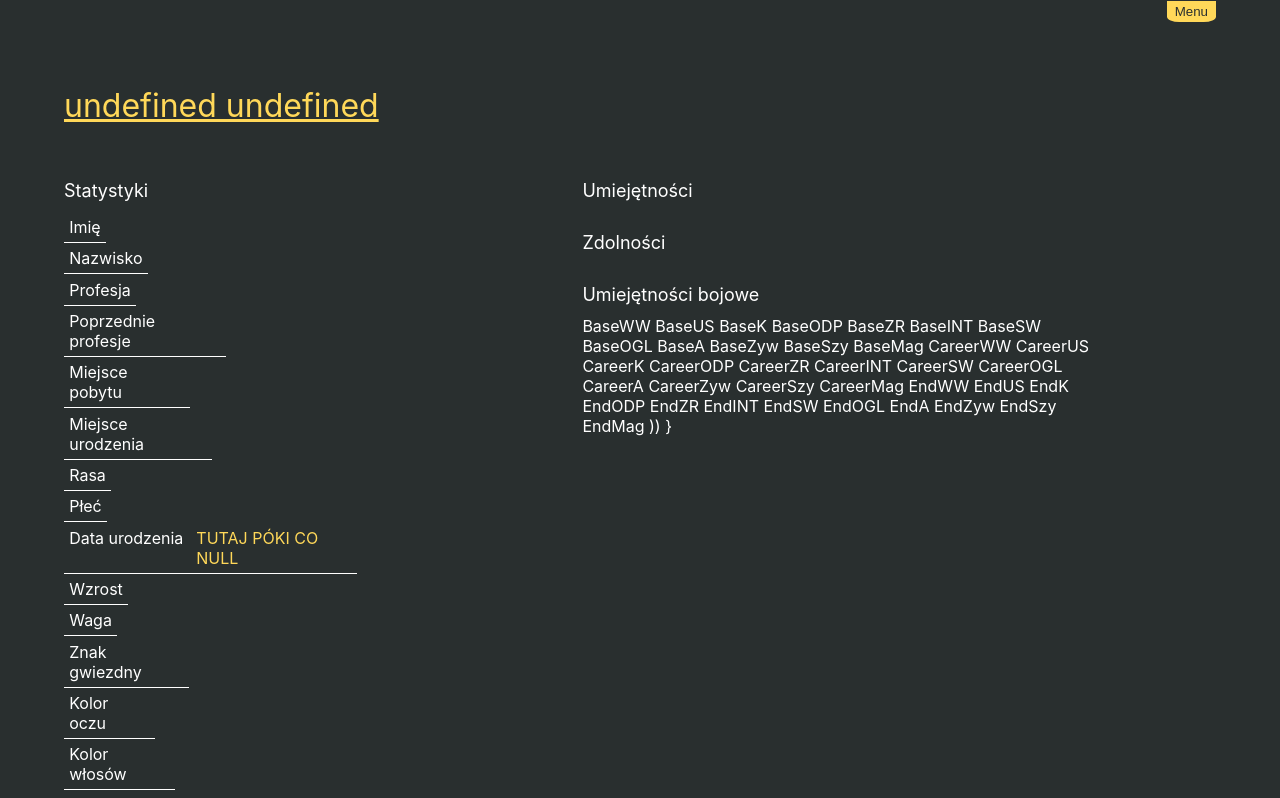
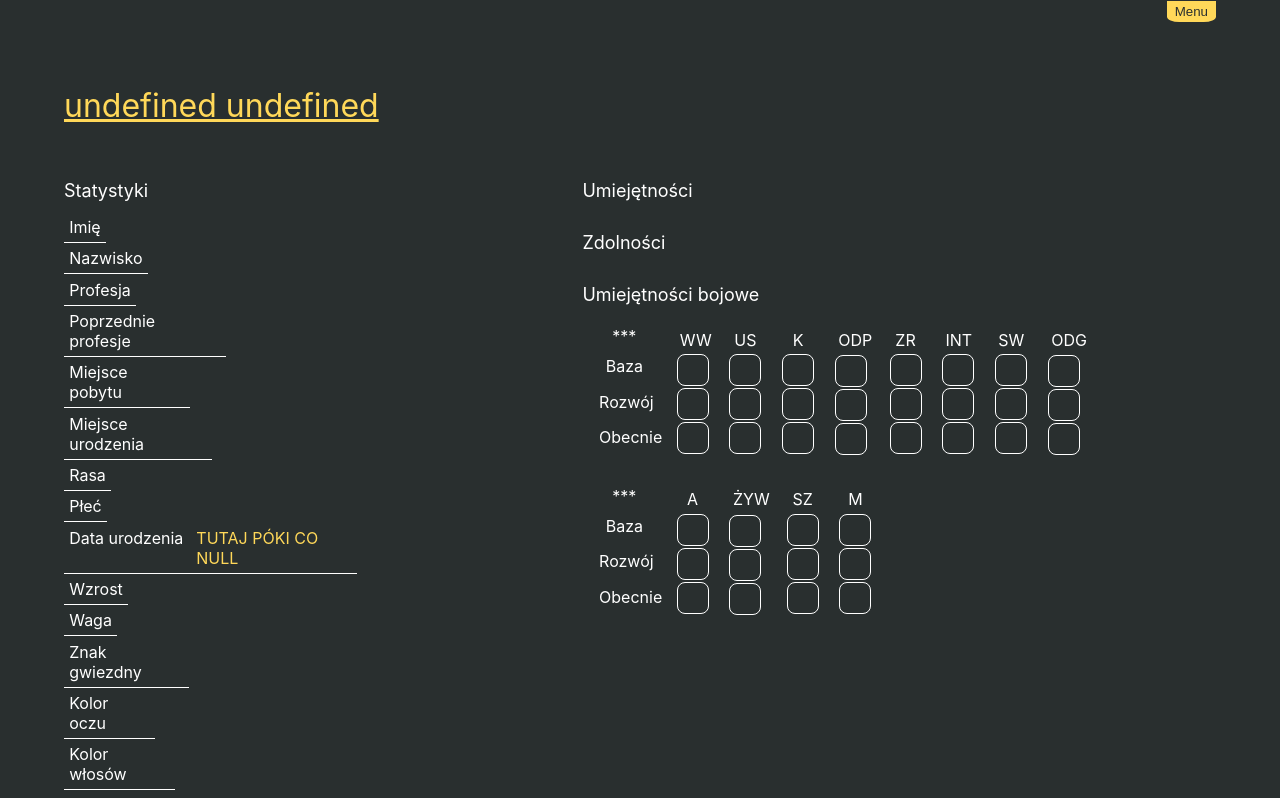
Before and after one commit to MaciejGrochowski/PRI, a React (Create React App) app in the folder Frontend/: page /characterDetails in a window 1280 px wide. Shown: the top 798 px of the page. Built offline with nearby package versions, Linux system fonts and the light colour scheme.

Commit message:
some style od menu, generator details button

```diff
--- a/Frontend/src/components/CharacterDetails/CharacterDetailsCombatStatsView.jsx
+++ b/Frontend/src/components/CharacterDetails/CharacterDetailsCombatStatsView.jsx
@@ -1,4 +1,15 @@
 import React from "react";
+import grid from "../../styles/grid.css";
+
+const mygrid = {
+        width: '30px',
+        height: "30px",
+        border: 'solid 1px white',
+        borderRadius: '25%',
+        marginBotton: '5%',
+        marginTop:'5%',
+        textAlign: 'center',
+};
 
 class CharacterDetailsCombatStatsView extends React.Component {
 
@@ -8,53 +19,116 @@ class CharacterDetailsCombatStatsView extends React.Component {
             <div>
                 <div className = "sub-title">{title}</div>
 
-                <span>BaseWW </span> <span>{data.baseWeaponSkills}</span>
-                <span>BaseUS </span> <span>{data.baseBallisticSkills}</span>
-                <span>BaseK </span> <span>{data.baseStrength}</span>
-                <span>BaseODP </span> <span>{data.baseToughness}</span>
-                <span>BaseZR </span> <span>{data.baseAgility}</span>
-                <span>BaseINT </span> <span>{data.baseIntelligence}</span>
-                <span>BaseSW </span> <span>{data.baseWillPower}</span>
-                <span>BaseOGL </span> <span>{data.baseFellowship}</span>
-                <span>BaseA </span> <span>{data.baseAttacks}</span>
-                <span>BaseZyw </span> <span>{data.baseWounds}</span>
-                <span>BaseSzy </span> <span>{data.baseMovement}</span>
-                <span>BaseMag </span> <span>{data.baseMagic}</span>
-
-
-                <span>CareerWW </span> <span>{data.careerWeaponSkills}</span>
-                <span>CareerUS </span> <span>{data.careerBallisticSkills}</span>
-                <span>CareerK </span> <span>{data.careerStrength}</span>
-                <span>CareerODP </span> <span>{data.careerToughness}</span>
-                <span>CareerZR </span> <span>{data.careerAgility}</span>
-                <span>CareerINT </span> <span>{data.careerIntelligence}</span>
-                <span>CareerSW </span> <span>{data.careerWillPower}</span>
-                <span>CareerOGL </span> <span>{data.careerFellowship}</span>
-                <span>CareerA </span> <span>{data.careerAttacks}</span>
-                <span>CareerZyw </span> <span>{data.careerWounds}</span>
-                <span>CareerSzy </span> <span>{data.careerMovement}</span>
-                <span>CareerMag </span> <span>{data.careerMagic}</span>
-
-                <span>EndWW </span> <span>{data.endWeaponSkills}</span>
-                <span>EndUS </span> <span>{data.endBallisticSkills}</span>
-                <span>EndK </span> <span>{data.endStrength}</span>
-                <span>EndODP </span> <span>{data.endToughness}</span>
-                <span>EndZR </span> <span>{data.endAgility}</span>
-                <span>EndINT </span> <span>{data.endIntelligence}</span>
-                <span>EndSW </span> <span>{data.endWillPower}</span>
-                <span>EndOGL </span> <span>{data.endFellowship}</span>
-                <span>EndA </span> <span>{data.endAttacks}</span>
-                <span>EndZyw </span> <span>{data.endWounds}</span>
-                <span>EndSzy </span> <span>{data.endMovement}</span>
-                <span>EndMag </span> <span>{data.endMagic}</span>
+                <div className = "block-grid">
+                    <div className = "grid">
+                        <div className="grid-column">
+                            <div className="title-column"> ***</div>
+                            <div className = "grid-name-element">Baza</div>
+                            <div className = "grid-name-element">Rozwój</div>
+                            <div className = "grid-name-element">Obecnie</div>
+                        </div>
+                        <div className="grid-column">
+                            <div className = "grid-name-element title-column">WW</div>
+                            <div className = "grid-element" style= {mygrid}>{data.baseWeaponSkills}</div>
+                            <div className = "grid-element" style= {mygrid}>{data.carrerWeaponSkills}</div>
+                            <div className = "grid-element" style= {mygrid}>{data.endWeaponSkills}</div>
+                        </div>
+                        <div className="grid-column">
+                            <div className = "grid-name-element title-column">US</div>
+                            <div className = "grid-element" style= {mygrid}>{data.baseBallisticSkills}</div>
+                            <div className = "grid-element" style= {mygrid}>{data.carrerBallisticSkills}</div>
+                            <div className = "grid-element" style= {mygrid}>{data.endBallisticSkills}</div>
+                        </div>
+                        <div className="grid-column">
+                            <div className = "grid-name-element title-column">K</div>
+                            <div className = "grid-element" style= {mygrid}>{data.baseStrength}</div>
+                            <div className = "grid-element" style= {mygrid}>{data.carrerStrength}</div>
+                            <div className = "grid-element" style= {mygrid}>{data.endStrength}</div>
+                        </div>
+                        <div className="grid-column">
+                            <div className = "grid-name-element title-column">ODP</div>
+                            <div className = "grid-element"style= {mygrid}>{data.baseToughness}</div>
+                            <div className = "grid-element" style= {mygrid}>{data.carrerToughness}</div>
+                            <div className = "grid-element" style= {mygrid}>{data.endToughness}</div>
+                        </div>
+                        <div className="grid-column">
+                            <div className = "grid-name-element title-column">ZR</div>
+                            <div className = "grid-element"style= {mygrid}>{data.baseAgility}</div>
+                            <div className = "grid-element" style= {mygrid}>{data.carrerAgility}</div>
+                            <div className = "grid-element" style= {mygrid}>{data.endAgility}</div>
+                        </div>
+                        <div className="grid-column">
+                            <div className = "grid-name-element title-column">INT</div>
+                            <div className = "grid-element"style= {mygrid}>{data.baseIntelligence}</div>
+                            <div className = "grid-element" style= {mygrid}>{data.carrerIntelligence}</div>
+                            <div className = "grid-element" style= {mygrid}>{data.endIntelligence}</div>
+                        </div>
+                        <div className="grid-column">
+                            <div className = "grid-name-element title-column">SW</div>
+                            <div className = "grid-element"style= {mygrid}>{data.baseWillPower}</div>
+                            <div className = "grid-element" style= {mygrid}>{data.carrerWillPower}</div>
+                            <div className = "grid-element" style= {mygrid}>{data.endWillPower}</div>
+                        </div>
+                        <div className="grid-column">
+                            <div className = "grid-name-element title-column">ODG</div>
+                            <div className = "grid-element"style= {mygrid}>{data.baseFellowship}</div>
+                            <div className = "grid-element" style= {mygrid}>{data.carrerFellowship}</div>
+                            <div className = "grid-element" style= {mygrid}>{data.endFellowship}</div>
+                        </div>
+                        </div>
+                    </div>
+                    <div className="block-grid">
+                    <div className = "grid">
+                    <div className="grid-column">
+                            <div className="title-column"> ***</div>
+                            <div className = "grid-name-element">Baza</div>
+                            <div className = "grid-name-element">Rozwój</div>
+                            <div className = "grid-name-element">Obecnie</div>
+                        </div>
+                        <div className="grid-column">
+                            <div className = "grid-name-element title-column">A</div>
+                            <div className = "grid-element"style= {mygrid}>{data.baseAttacks}</div>
+                            <div className = "grid-element" style= {mygrid}>{data.carrerAttacks}</div>
+                            <div className = "grid-element" style= {mygrid}>{data.endAttacks}</div>
+                        </div>
+                        <div className="grid-column">
+                            <div className = "grid-name-element title-column">ŻYW</div>
+                            <div className = "grid-element"style= {mygrid}>{data.baseWounds}</div>
+                            <div className = "grid-element" style= {mygrid}>{data.carrerWounds}</div>
+                            <div className = "grid-element" style= {mygrid}>{data.endWounds}</div>
+                        </div>
+                        <div className="grid-column">
+                            <div className = "grid-name-element title-column">SZ</div>
+                            <div className = "grid-element"style= {mygrid}>{data.baseMovement}</div>
+                            <div className = "grid-element" style= {mygrid}>{data.carrerMovement}</div>
+                            <div className = "grid-element" style= {mygrid}>{data.endMovement}</div>
+                        </div>
+                        <div className="grid-column">
+                            <div className = "grid-name-element title-column">M</div>
+                            <div className = "grid-element"style= {mygrid}>{data.baseMagic}</div>
+                            <div className = "grid-element" style= {mygrid}>{data.carrerMagic}</div>
+                            <div className = "grid-element" style= {mygrid}>{data.endMagic}</div>
+                        </div>
+                        </div>
+                        </div>
+                </div>
 
 
 
-                ))
-                }
+                // <span>CareerWW </span> <span>{data.careerWeaponSkills}</span>
+                // <span>CareerUS </span> <span>{data.careerBallisticSkills}</span>
+                // <span>CareerK </span> <span>{data.careerStrength}</span>
+                // <span>CareerODP </span> <span>{data.careerToughness}</span>
+                // <span>CareerZR </span> <span>{data.careerAgility}</span>
+                // <span>CareerINT </span> <span>{data.careerIntelligence}</span>
+                // <span>CareerSW </span> <span>{data.careerWillPower}</span>
+                // <span>CareerOGL </span> <span>{data.careerFellowship}</span>
 
+                // <span>CareerA </span> <span>{data.careerAttacks}</span>
+                // <span>CareerZyw </span> <span>{data.careerWounds}</span>
+                // <span>CareerSzy </span> <span>{data.careerMovement}</span>
+                // <span>CareerMag </span> <span>{data.careerMagic}</span>
 
-            </div>
         )
     }
 
```
